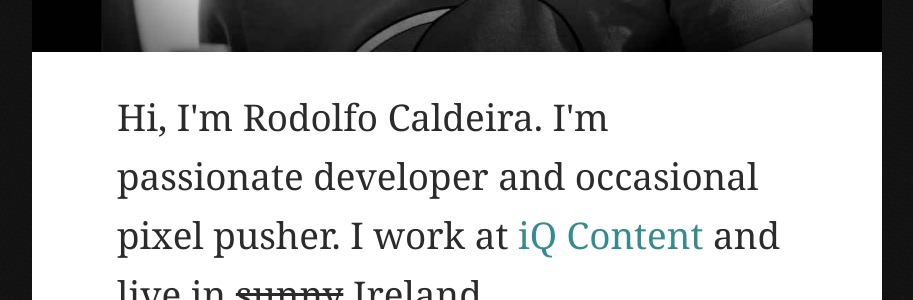
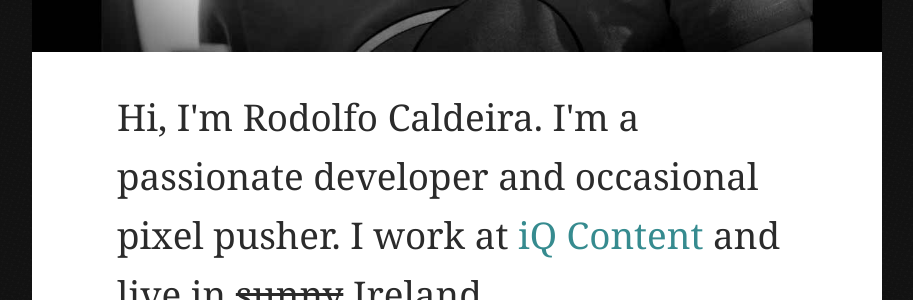
Before and after one commit to rodolfocaldeira/rodolfocaldeira.github.com, a Jekyll site: the page built from index.html, in a window 1280 px wide and 900 px high, scrolled down 1625 px. Shown: the part 168-468 px from the top of the window, without its empty margins (183-1096 px from the left). Built offline with Jekyll 4.4.1, drawn with Linux system fonts in a browser that asks for light colours.

Commit message:
Copy editing on the About section.

```diff
--- a/index.html
+++ b/index.html
@@ -32,6 +32,6 @@ title: Home
     </header>
     <img src="/assets/img/rodolfo-caldeira-at-constancia.jpg" alt="Picture of Rodolfo Caldeira at Constância, Portugal.">
 
-    <p>Hi, I'm Rodolfo Caldeira. I'm passionate developer and occasional pixel pusher. I work at <a href="http://iqcontent.com">iQ Content</a> and live in <del>sunny</del> Ireland.</p>
+    <p>Hi, I'm Rodolfo Caldeira. I'm a passionate developer and occasional pixel pusher. I work at <a href="http://iqcontent.com">iQ Content</a> and live in <del>sunny</del> Ireland.</p>
     <p>Feel free to follow me on <a href="http://twitter.com/rodolfocaldeira" title="Follow me on Twitter">Twitter</a> or to check my profile on <a href="http://www.linkedin.com/in/rodolfocaldeira" title="Get in touch on Linkedin">Linkedin</a>.</p>
 </article>
```
